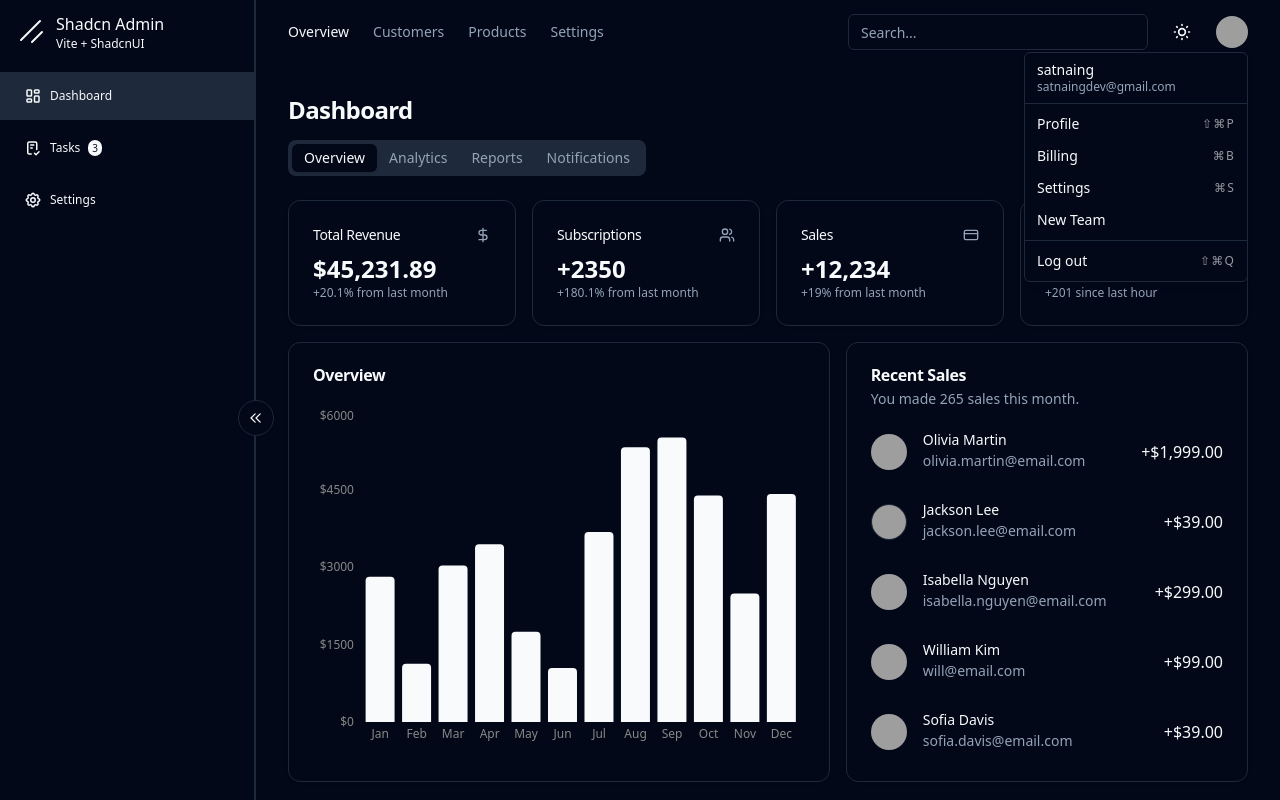
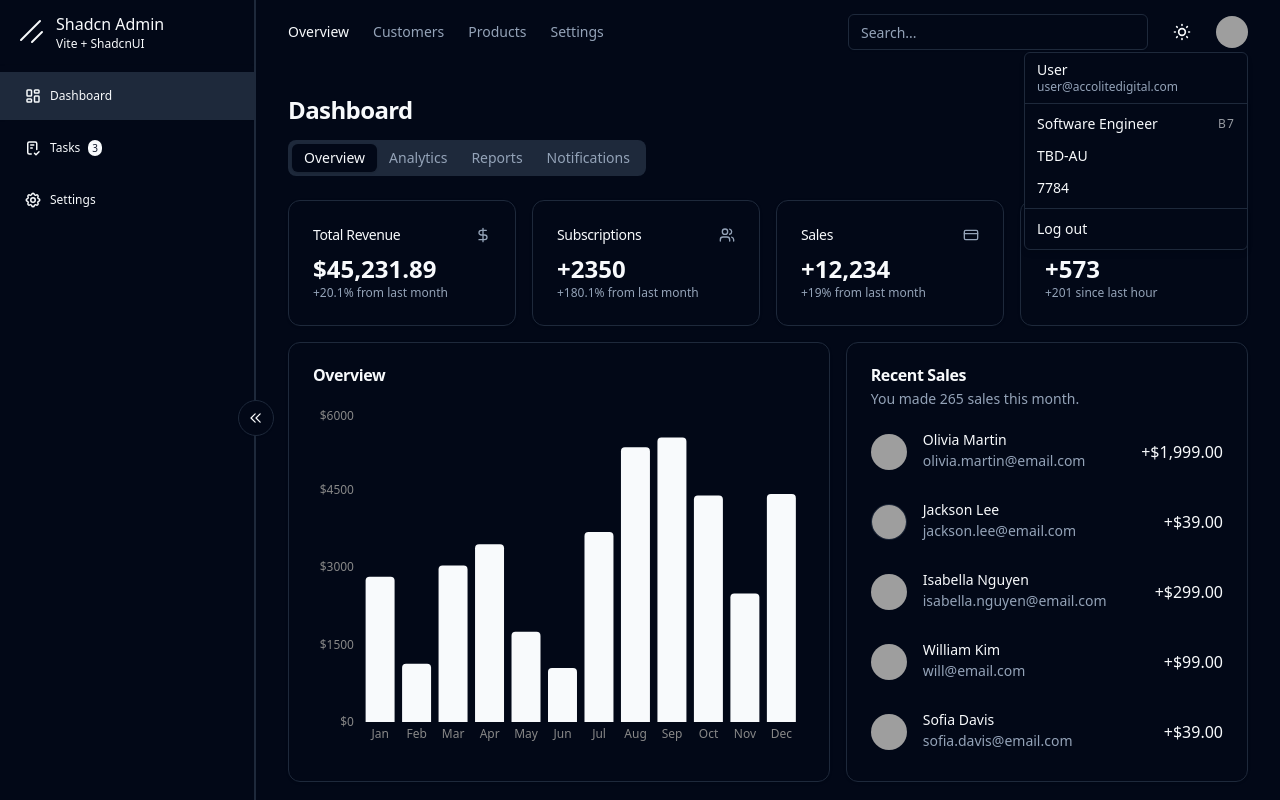
Before and after one commit to AnkushAccolite/BenchManagement, a React (Vite) app in the folder frontend/: page / in a window 1280 px wide. Both pictures are taken after a click on the button 1232 px from the left and 32 px from the top of the page. Built offline with nearby package versions, Linux system fonts and the light colour scheme; grey boxes are pictures that could not be loaded.

Commit message:
updated user profile

```diff
--- a/frontend/src/components/user-nav.tsx
+++ b/frontend/src/components/user-nav.tsx
@@ -1,5 +1,5 @@
-import { Avatar, AvatarFallback, AvatarImage } from '@/components/ui/avatar'
-import { Button } from '@/components/custom/button'
+import { Avatar, AvatarFallback, AvatarImage } from '@/components/ui/avatar';
+import { Button } from '@/components/custom/button';
 import {
   DropdownMenu,
   DropdownMenuContent,
@@ -9,50 +9,60 @@ import {
   DropdownMenuSeparator,
   DropdownMenuShortcut,
   DropdownMenuTrigger,
-} from '@/components/ui/dropdown-menu'
+} from '@/components/ui/dropdown-menu';
+
+function getInitials(name: string) {
+  const names = name.trim().split(' ');
+
+  if (names.length === 0) return '';
+
+  const firstInitial = names[0].charAt(0).toUpperCase();
+
+  if (names.length === 1) {
+    return firstInitial;
+  }
+
+  const lastInitial = names[names.length - 1].charAt(0).toUpperCase();
+  return `${firstInitial}${lastInitial}`;
+}
 
 export function UserNav() {
+  const userName = 'User'; // Replace with the actual user's name
+  const initials = getInitials(userName);
+
   return (
     <DropdownMenu>
       <DropdownMenuTrigger asChild>
         <Button variant='ghost' className='relative h-8 w-8 rounded-full'>
           <Avatar className='h-8 w-8'>
             <AvatarImage src='/avatars/01.png' alt='@shadcn' />
-            <AvatarFallback>SN</AvatarFallback>
+            <AvatarFallback>{initials || '-'}</AvatarFallback>
           </Avatar>
         </Button>
       </DropdownMenuTrigger>
       <DropdownMenuContent className='w-56' align='end' forceMount>
         <DropdownMenuLabel className='font-normal'>
           <div className='flex flex-col space-y-1'>
-            <p className='text-sm font-medium leading-none'>satnaing</p>
+            <p className='text-sm font-medium leading-none'>{userName}</p>
             <p className='text-xs leading-none text-muted-foreground'>
-              satnaingdev@gmail.com
+              user@accolitedigital.com
             </p>
           </div>
         </DropdownMenuLabel>
         <DropdownMenuSeparator />
         <DropdownMenuGroup>
           <DropdownMenuItem>
-            Profile
-            <DropdownMenuShortcut>⇧⌘P</DropdownMenuShortcut>
+            Software Engineer
+            <DropdownMenuShortcut>B7</DropdownMenuShortcut>
           </DropdownMenuItem>
-          <DropdownMenuItem>
-            Billing
-            <DropdownMenuShortcut>⌘B</DropdownMenuShortcut>
-          </DropdownMenuItem>
-          <DropdownMenuItem>
-            Settings
-            <DropdownMenuShortcut>⌘S</DropdownMenuShortcut>
-          </DropdownMenuItem>
-          <DropdownMenuItem>New Team</DropdownMenuItem>
+          <DropdownMenuItem>TBD-AU</DropdownMenuItem>
+          <DropdownMenuItem>7784</DropdownMenuItem>
         </DropdownMenuGroup>
         <DropdownMenuSeparator />
         <DropdownMenuItem>
           Log out
-          <DropdownMenuShortcut>⇧⌘Q</DropdownMenuShortcut>
         </DropdownMenuItem>
       </DropdownMenuContent>
     </DropdownMenu>
-  )
+  );
 }
```
Also changed, not shown: 1 other file (tests, documents, lock files or other folders).
